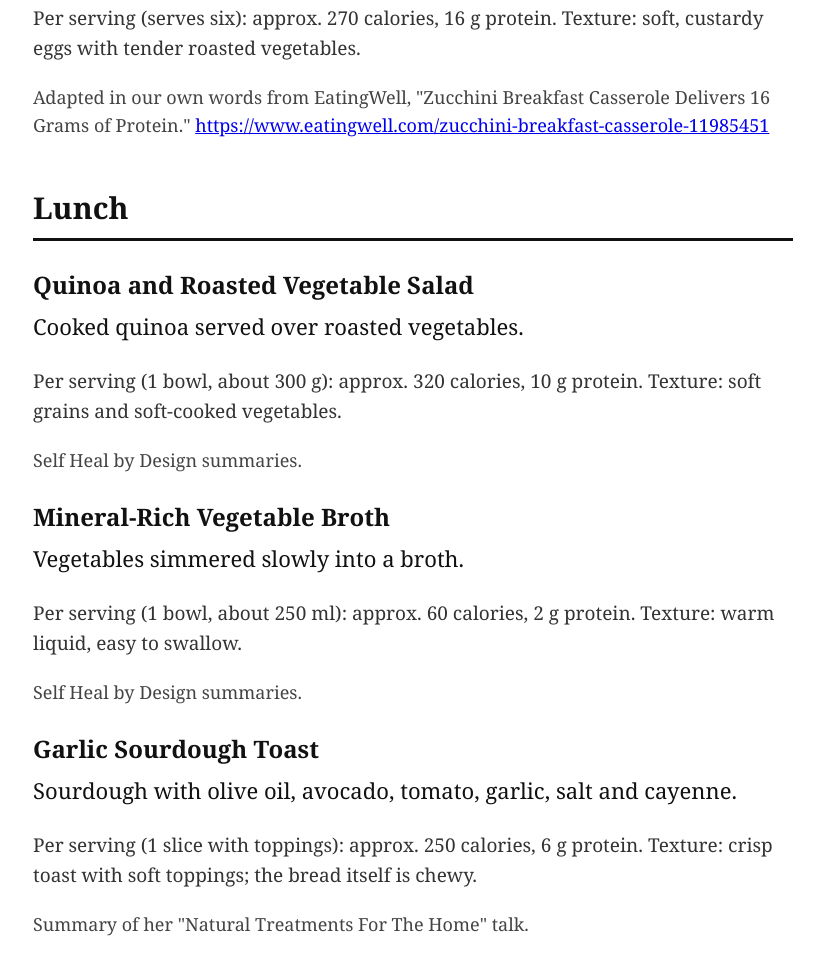
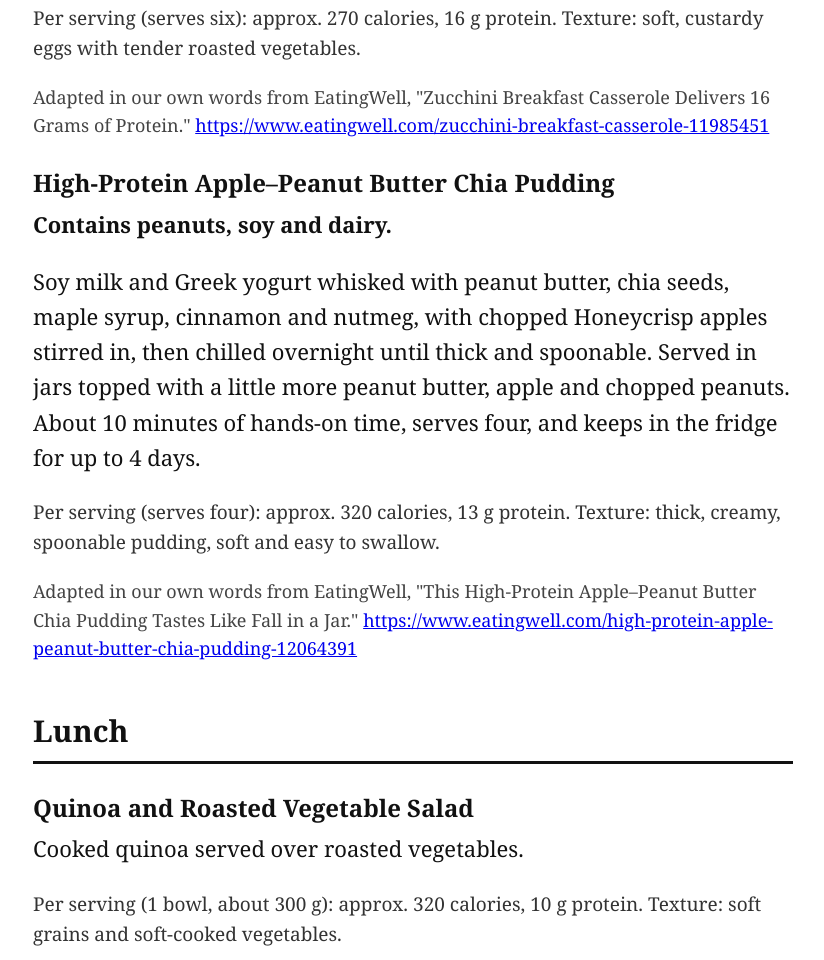
Before and after one commit to ForgeDreams-AI/alisa-cookbook, a plain HTML site: page index.html in a window 1280 px wide. Shown: the part 3067-4027 px from the top of the page, without its empty margins (227-1051 px from the left). Drawn offline with Linux system fonts and the light colour scheme.

Commit message:
Add High-Protein Apple-Peanut Butter Chia Pudding (breakfast)

```diff
--- a/index.html
+++ b/index.html
@@ -70,6 +70,12 @@
 <p>Roasted zucchini and cherry tomatoes with garlic, oregano and dill, baked under a custardy egg mixture made with cottage cheese and milk, finished with crumbled feta on top. About 15 minutes of hands-on time, 1 hour 30 minutes total, serves six, and it keeps well for meal prep — leftovers reheat in the oven.</p>
 <p class="nutrition">Per serving (serves six): approx. 270 calories, 16 g protein. Texture: soft, custardy eggs with tender roasted vegetables.</p>
 <p class="source">Adapted in our own words from EatingWell, "Zucchini Breakfast Casserole Delivers 16 Grams of Protein." <a href="https://www.eatingwell.com/zucchini-breakfast-casserole-11985451">https://www.eatingwell.com/zucchini-breakfast-casserole-11985451</a></p>
+
+<h3>High-Protein Apple–Peanut Butter Chia Pudding</h3>
+<p><strong>Contains peanuts, soy and dairy.</strong></p>
+<p>Soy milk and Greek yogurt whisked with peanut butter, chia seeds, maple syrup, cinnamon and nutmeg, with chopped Honeycrisp apples stirred in, then chilled overnight until thick and spoonable. Served in jars topped with a little more peanut butter, apple and chopped peanuts. About 10 minutes of hands-on time, serves four, and keeps in the fridge for up to 4 days.</p>
+<p class="nutrition">Per serving (serves four): approx. 320 calories, 13 g protein. Texture: thick, creamy, spoonable pudding, soft and easy to swallow.</p>
+<p class="source">Adapted in our own words from EatingWell, "This High-Protein Apple–Peanut Butter Chia Pudding Tastes Like Fall in a Jar." <a href="https://www.eatingwell.com/high-protein-apple-peanut-butter-chia-pudding-12064391">https://www.eatingwell.com/high-protein-apple-peanut-butter-chia-pudding-12064391</a></p>
 
 <h2>Lunch</h2>
 <h3>Quinoa and Roasted Vegetable Salad</h3>
```
